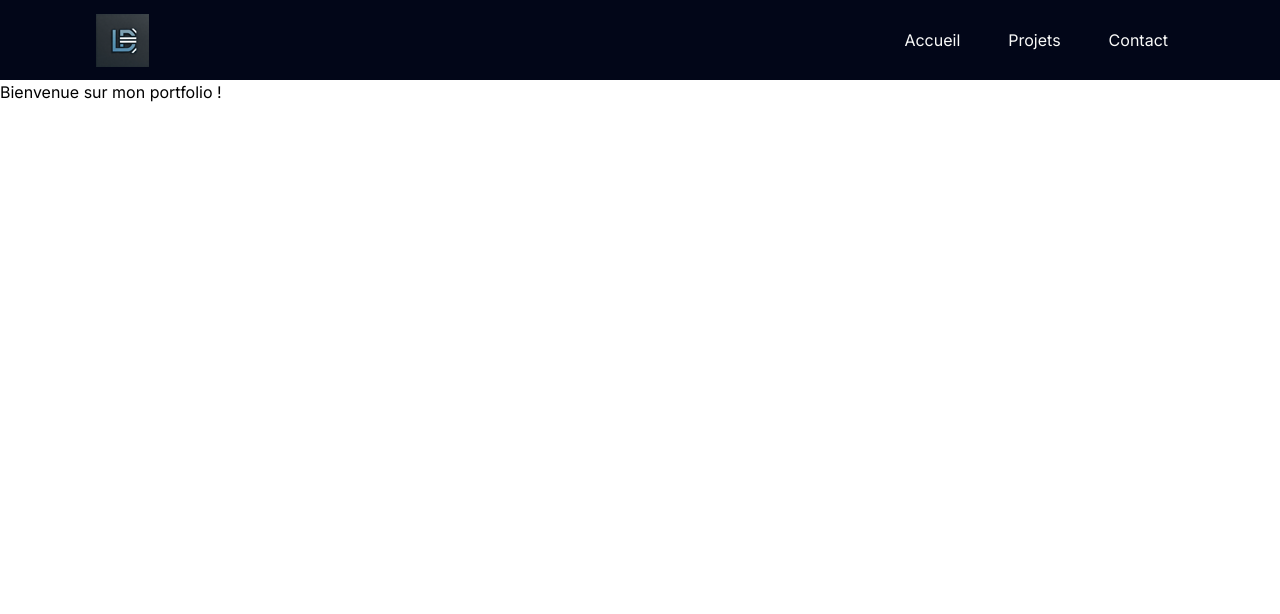
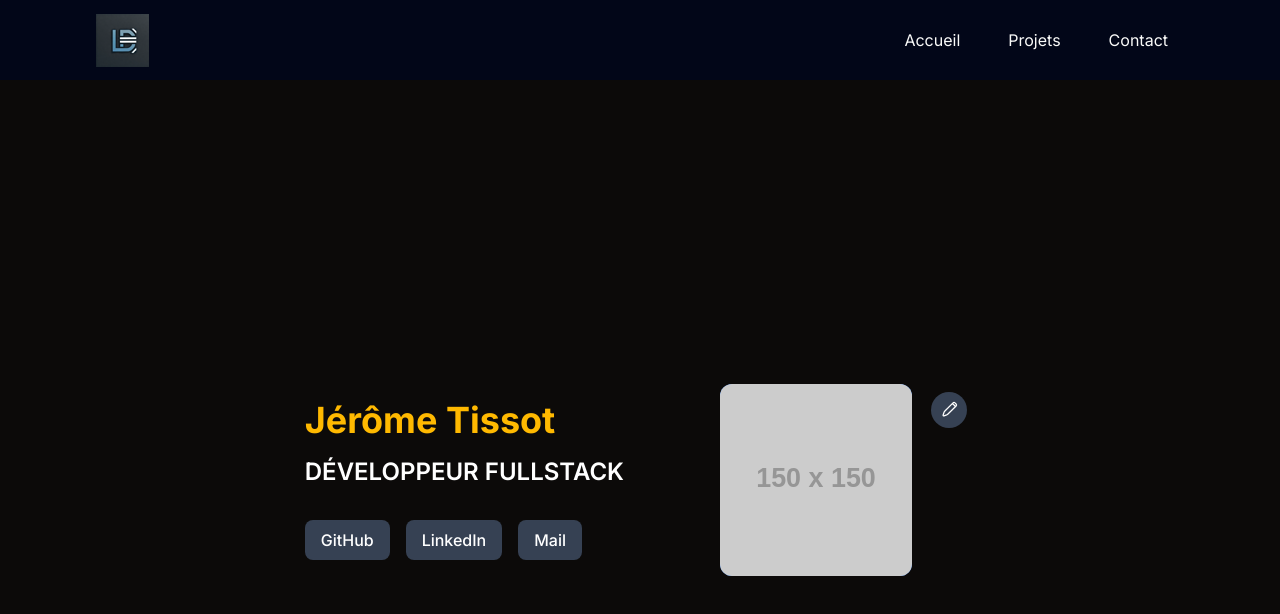
Before and after one commit to landry445/Portofolio, a React (Vite) app: page / in a window 1280 px wide. Shown: the top 614 px of the page. Built offline with nearby package versions, Linux system fonts and the light colour scheme.

Commit message:
create descrition

```diff
--- a/src/App.tsx
+++ b/src/App.tsx
@@ -1,5 +1,6 @@
 import React from 'react';
 import Navbar from './components/NavBar';
+import Description from './components/Description';
 
 const App: React.FC = () => {
   const links = [
@@ -9,11 +10,9 @@ const App: React.FC = () => {
   ];
 
   return (
-    <div>
+    <div className='bg-slate-950'>
       <Navbar links={links} />
-      <main>
-        <h1>Bienvenue sur mon portfolio !</h1>
-      </main>
+      <Description/>
     </div>
   );
 };
--- /dev/null
+++ b/src/components/Description.tsx
@@ -0,0 +1,70 @@
+export default function Description() {
+    return (
+        <div className="flex justify-center items-center h-screen bg-stone-950 text-white">
+          <div className="grid grid-cols-2 gap-8 items-center max-w-5xl">
+            {/* Left Section */}
+            <div className="flex flex-col items-start space-y-4">
+              <h1 className="text-4xl font-bold">
+                <span className="text-amber-400 ">Jérôme Tissot</span>
+              </h1>
+              <h2 className="text-2xl font-semibold">DÉVELOPPEUR FULLSTACK</h2>
+              <div className="flex space-x-4 mt-4">
+                <a
+                  href="#"
+                  className="bg-gray-700 hover:bg-gray-600 px-4 py-2 rounded-lg font-medium transition"
+                >
+                  GitHub
+                </a>
+                <a
+                  href="#"
+                  className="bg-gray-700 hover:bg-gray-600 px-4 py-2 rounded-lg font-medium transition"
+                >
+                  LinkedIn
+                </a>
+                <a
+                  href="#"
+                  className="bg-gray-700 hover:bg-gray-600 px-4 py-2 rounded-lg font-medium transition"
+                >
+                  Mail
+                </a>
+              </div>
+            </div>
+
+            {/* Right Section */}
+            <div className="relative flex justify-center items-center">
+              <div className="rounded-xl overflow-hidden bg-blue-500 w-48 h-48 flex items-center justify-center">
+                <img
+                  src="https://via.placeholder.com/150" // Replace with actual image URL
+                  alt="Jérôme Tissot"
+                  className="w-full h-full object-cover"
+                />
+              </div>
+              <button
+                className="absolute top-2 right-2 bg-gray-700 hover:bg-gray-600 p-2 rounded-full"
+                aria-label="Edit Profile"
+              >
+                <svg
+                  xmlns="http://www.w3.org/2000/svg"
+                  fill="none"
+                  viewBox="0 0 24 24"
+                  strokeWidth="1.5"
+                  stroke="currentColor"
+                  className="w-5 h-5"
+                >
+                  <path
+                    strokeLinecap="round"
+                    strokeLinejoin="round"
+                    d="M16.862 3.487c.637-.637 1.67-.637 2.308 0l1.343 1.343c.637.637.637 1.67 0 2.308l-9.737 9.737a4.5 4.5 0 01-1.591 1.04l-3.137 1.115c-.698.248-1.347-.402-1.1-1.1l1.114-3.137a4.5 4.5 0 011.04-1.592l9.738-9.737z"
+                  />
+                  <path
+                    strokeLinecap="round"
+                    strokeLinejoin="round"
+                    d="M19.5 7.5L16.5 4.5"
+                  />
+                </svg>
+              </button>
+            </div>
+          </div>
+        </div>
+      );
+}
--- a/src/components/NavBar.tsx
+++ b/src/components/NavBar.tsx
@@ -22,7 +22,6 @@ const Navbar: React.FC<NavbarProps> = ({ links }) => {
         lg:px-24">
 
       <img src="/Logo-LD.png" alt="logo" />
-        {/* Liens de navigation */}
         <ul className="flex items-center">
           {links.map((link, index) => (
             <li key={index} className='
@@ -49,5 +48,4 @@ const Navbar: React.FC<NavbarProps> = ({ links }) => {
   );
 };
 
-// Export du composant
 export default Navbar;
```
